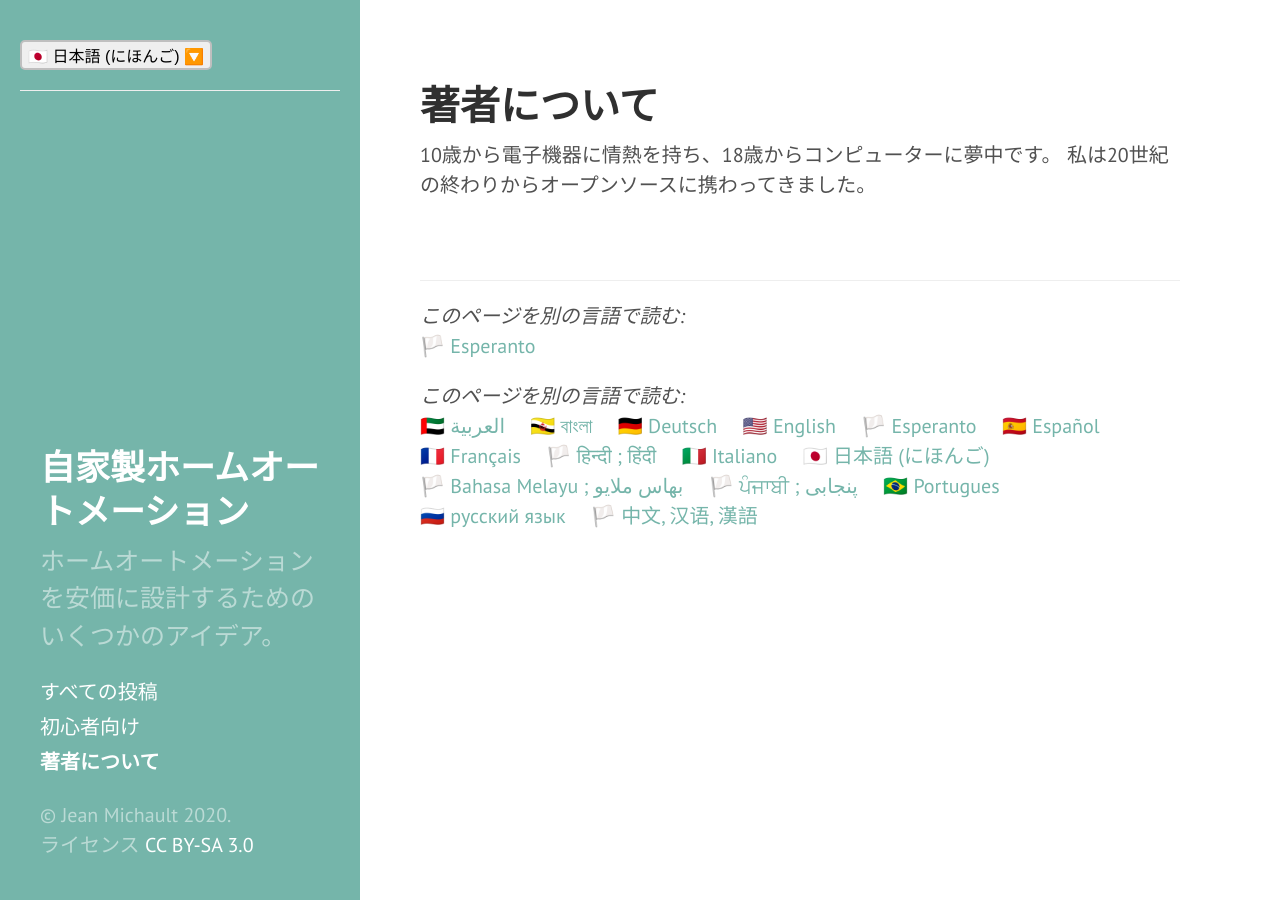
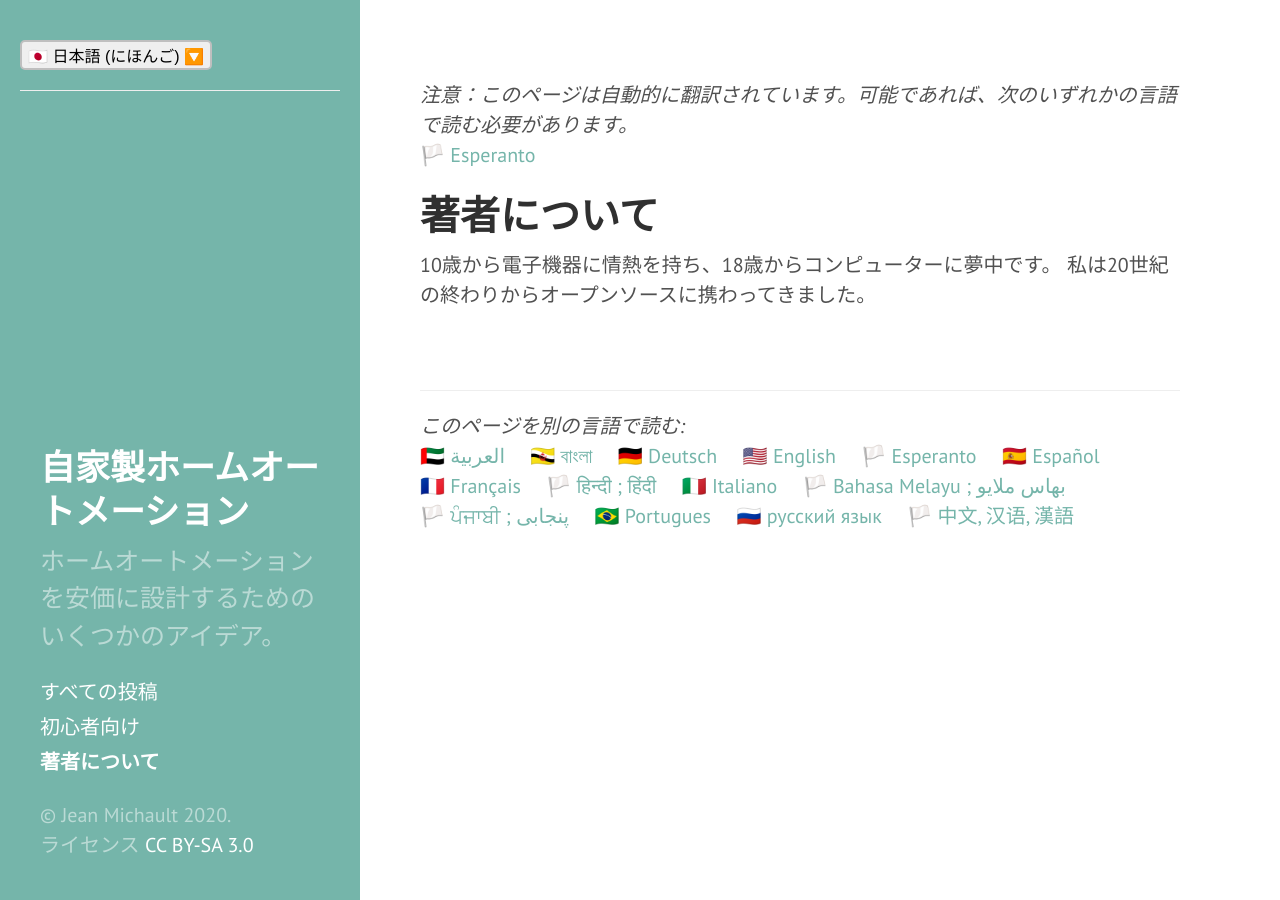
Before and after one commit to jmichault/jmichault.github.io, a Jekyll site: the page built from ja/pri.md, in a window 1280 px wide. Built offline with Jekyll 4.4.1, drawn with Linux system fonts in a browser that asks for light colours.

```diff
--- a/_data/translations.yml
+++ b/_data/translations.yml
@@ -94,6 +94,22 @@ malsamaLingvo:
   pt: "Leia esta página em um idioma diferente"
   ru: "Прочтите эту страницу на другом языке"
   zh: "阅读其他语言的页面"
+tradukoAverto:
+  ar: "يرجى ملاحظة: هذه الصفحة تمت ترجمتها تلقائيًا. إذا استطعت ، يجب أن تقرأها بإحدى اللغات التالية:"
+  bn: "দয়া করে নোট করুন: এই পৃষ্ঠাটি স্বয়ংক্রিয়ভাবে অনুবাদ করা হয়েছে। যদি আপনি পারেন তবে আপনার এটির একটির ভাষায় এটি পড়তে হবে:"
+  de: "Bitte beachten Sie: Diese Seite wurde automatisch übersetzt. Wenn Sie können, sollten Sie es in einer dieser Sprachen lesen:"
+  en: "Please note: this page has been translated automatically. If you can, you should read it in one of these languages:"
+  eo: "Bonvolu noti: ĉi tiu paĝo estis tradukita aŭtomate. Se vi povas, vi devas legi ĝin en unu el ĉi tiuj lingvoj:"
+  es: "Nota: esta página ha sido traducida automáticamente. Si puede, debe leerlo en uno de estos idiomas:"
+  fr: "Attention : cette page a été traduite automatiquement. Si vous le pouvez, vous devriez la lire dans l'une de ces langues :"
+  hi: "कृपया ध्यान दें: इस पृष्ठ का स्वचालित रूप से अनुवाद किया गया है। यदि आप कर सकते हैं, तो आपको इसे इन भाषाओं में से एक में पढ़ना चाहिए:"
+  it: "Nota: questa pagina è stata tradotta automaticamente. Se puoi, dovresti leggerlo in una di queste lingue:"
+  ja: "注意：このページは自動的に翻訳されています。可能であれば、次のいずれかの言語で読む必要があります。"
+  ms: "Harap maklum: halaman ini telah diterjemahkan secara automatik. Sekiranya boleh, anda mesti membacanya dalam salah satu bahasa berikut:"
+  pa: "ਕਿਰਪਾ ਕਰਕੇ ਨੋਟ ਕਰੋ: ਇਹ ਪੰਨਾ ਆਪਣੇ ਆਪ ਅਨੁਵਾਦ ਹੋ ਗਿਆ ਹੈ. ਜੇ ਤੁਸੀਂ ਕਰ ਸਕਦੇ ਹੋ, ਤਾਂ ਤੁਹਾਨੂੰ ਇਸ ਨੂੰ ਇਨ੍ਹਾਂ ਵਿੱਚੋਂ ਕਿਸੇ ਇੱਕ ਭਾਸ਼ਾ ਵਿੱਚ ਪੜ੍ਹਨਾ ਚਾਹੀਦਾ ਹੈ:"
+  pt: "Atenção: esta página foi traduzida automaticamente. Se puder, você deve lê-lo em um destes idiomas:"
+  ru: "Обратите внимание: эта страница была переведена автоматически. Если можете, прочтите его на одном из этих языков:"
+  zh: "请注意：此页面已自动翻译。如果可以，您应该使用以下其中一种语言阅读它："
 rigardiEn:
   ar: "ينظر في"
   bn: "ভিতরে তাকান"
--- a/_includes/footer.html
+++ b/_includes/footer.html
@@ -4,22 +4,13 @@
         {% assign posts=site.pages | where:"lang-ref", page.lang-ref | sort: 'lang' %}
     {% endif %}
     {% if posts.size > 1 %}
-      {% assign posteo=posts | where:"lang", 'eo' %}
-      {% assign postsok= posts | where:"lang-niv", 'homa' | sort: 'lang' %}
-      {% assign postsnok= posts | where:"lang-niv", 'auto' | sort: 'lang' %}
     <footer class="lang-options">
         <em>{{ site.data.translations['malsamaLingvo'][page.lang] }}:</em>
         <ul>
-        {% for post in posteo %}
-        <li><a title="{{ site.data.translations['viewIn'][page.lang] }}" class="{{post.lang}}" href="{{ site.base-url }}{{ post.url }}">{{ site.data.languages[post.lang].icon }} {{ site.data.languages[post.lang].label }}</a></li>
-        {% endfor %}
-        {% for post in postsok %}
-        <li><a title="{{ site.data.translations['viewIn'][page.lang] }}" class="{{post.lang}}" href="{{ site.base-url }}{{ post.url }}">{{ site.data.languages[post.lang].icon }} {{ site.data.languages[post.lang].label }}</a></li>
-        {% endfor %}
-        </ul>
-        <em>{{ site.data.translations['malsamaLingvo'][page.lang] }}:</em>
-        <ul>
         {% for post in posts %}
+	{% if post.lang == page.lang %}
+	  {% continue %}
+        {% endif %}
         <li><a title="{{ site.data.translations['viewIn'][page.lang] }}" class="{{post.lang}}" href="{{ site.base-url }}{{ post.url }}">{{ site.data.languages[post.lang].icon }} {{ site.data.languages[post.lang].label }}</a></li>
         {% endfor %}
         </ul>
--- /dev/null
+++ b/_includes/trad_avert.html
@@ -0,0 +1,24 @@
+{% if page.layout != 'index' %}
+  {% if page.lang-niv == 'auto' %}
+    {% assign posts=site.posts | where:"lang-ref", page.lang-ref | sort: 'lang' %}
+    {% if posts.size == 0 %}
+        {% assign posts=site.pages | where:"lang-ref", page.lang-ref | sort: 'lang' %}
+    {% endif %}
+    {% if posts.size > 1 %}
+      {% assign posteo=posts | where:"lang", 'eo' %}
+      {% assign postsok= posts | where:"lang-niv", 'homa' | sort: 'lang' %}
+      {% assign postsnok= posts | where:"lang-niv", 'auto' | sort: 'lang' %}
+      <div class="lang-options">
+        <em>{{ site.data.translations['tradukoAverto'][page.lang] }}</em>
+        <ul>
+        {% for post in posteo %}
+        <li><a title="{{ site.data.translations['viewIn'][page.lang] }}" class="{{post.lang}}" href="{{ site.base-url }}{{ post.url }}">{{ site.data.languages[post.lang].icon }} {{ site.data.languages[post.lang].label }}</a></li>
+        {% endfor %}
+        {% for post in postsok %}
+        <li><a title="{{ site.data.translations['viewIn'][page.lang] }}" class="{{post.lang}}" href="{{ site.base-url }}{{ post.url }}">{{ site.data.languages[post.lang].icon }} {{ site.data.languages[post.lang].label }}</a></li>
+        {% endfor %}
+        </ul>
+       </div>
+      {% endif %}
+  {% endif %}
+{% endif %}
--- a/_layouts/page.html
+++ b/_layouts/page.html
@@ -1,6 +1,8 @@
 ---
 layout: default
 ---
+
+{% include trad_avert.html %}
 
 <div class="page">
   <h1 class="page-title">{{ page.title }}</h1>
--- a/_layouts/post.html
+++ b/_layouts/post.html
@@ -3,6 +3,9 @@ layout: default
 ---
 
 <div class="post">
+
+  {% include trad_avert.html %}
+
   <h1 class="post-title">{{ page.title }}</h1>
   <span class="post-date">{{ page.date | date: "%F" }}</span>
   {{ content }}
--- a/public/css/hyde.css
+++ b/public/css/hyde.css
@@ -255,9 +255,20 @@ footer.lang-options {
   padding-top: 1em;
 }
 
+div.lang-options ul {
+  padding-left: 0;
+  margin-left: 0;
+}
+
 footer.lang-options ul {
   padding-left: 0;
   margin-left: 0;
+}
+
+div.lang-options ul > li {
+  list-style: none;
+  display: inline-block;
+  margin-right: 1em;
 }
 
 footer.lang-options ul > li {
```
